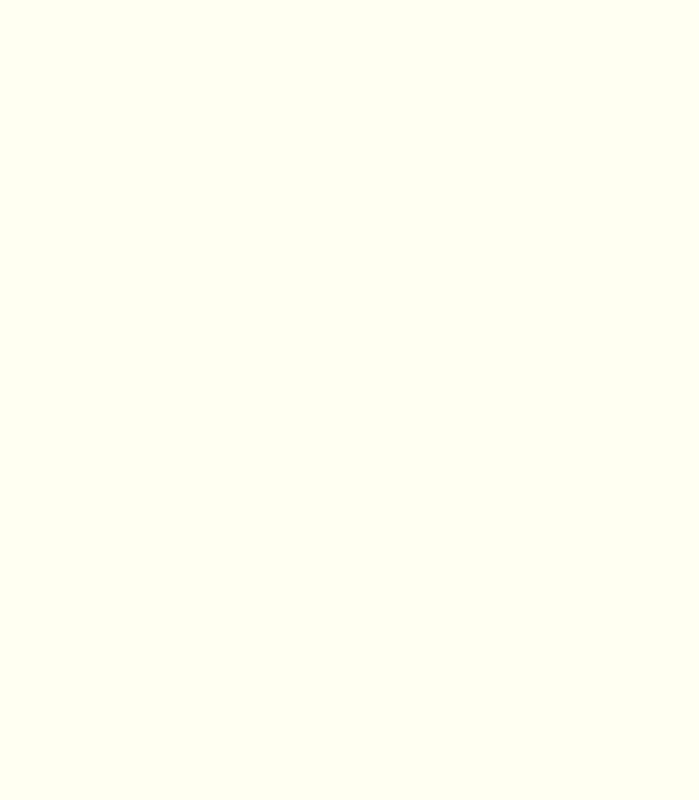
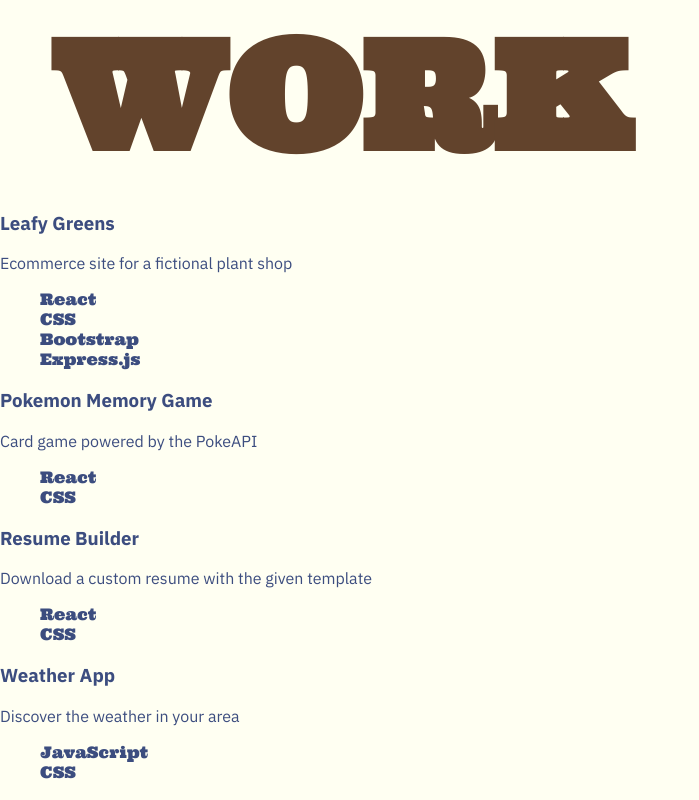
Before and after one commit to huntkay1/portfolio, a React (Vite) app: page /work in a window 1280 px wide. Shown: the whole page, without its empty margins (0-699 px from the left). Built offline with nearby package versions, Linux system fonts and the light colour scheme.

Commit message:
Add work page content
Created data array for work page content.
Started adding the content to the UI.

```diff
--- a/src/components/App.jsx
+++ b/src/components/App.jsx
@@ -16,7 +16,7 @@ function App() {
       <nav>
         <ul>
           <li className='navlink'>
-          <NavLink to='/'>WORK</NavLink>
+          <NavLink to='/work'>WORK</NavLink>
           </li>
           <li className='navlink'>
           <NavLink to='/about'>ABOUT</NavLink>
--- a/src/components/Work.jsx
+++ b/src/components/Work.jsx
@@ -1,7 +1,57 @@
+import '../styles/Work.css'
+
 function Work() {
+    const workData = [
+        {
+            name: 'Leafy Greens',
+            description: 'Ecommerce site for a fictional plant shop',
+            tech: ['React', 'CSS', 'Bootstrap', 'Express.js'],
+            website: '',
+            github: '',
+            img: ''
+        },
+        {
+            name: 'Pokemon Memory Game',
+            description: 'Card game powered by the PokeAPI',
+            tech: ['React', 'CSS'],
+            website: '',
+            github: '',
+            img: ''
+        },
+        {
+            name: 'Resume Builder',
+            description: 'Download a custom resume with the given template',
+            tech: ['React', 'CSS'],
+            website: '',
+            github: '',
+            img: ''
+        },
+        {
+            name: 'Weather App',
+            description: 'Discover the weather in your area',
+            tech: ['JavaScript', 'CSS'],
+            website: '',
+            github: '',
+            img: ''
+        }
+    ]
     return(
-        <>
-        </>
+        <div>
+            <h2 className='page-header'>WORK</h2>
+            <div className='work-container'>
+                {workData.map((item, index) =>
+                    <div key={index} className='card'>
+                        <h3>{item.name}</h3>
+                        <p>{item.description}</p>
+                        <ul className='tech-list'>
+                            {item.tech.map((tech, index) =>
+                                <li key={index}>{tech}</li>
+                            )}
+                        </ul>
+                    </div>
+                )}
+            </div>
+        </div>
     )
 }
 
--- /dev/null
+++ b/src/styles/Work.css
@@ -0,0 +1,6 @@
+.page-header {
+    color: var(--BROWN-COLOR);
+    font-size: 150px;
+    padding-left: 50px;
+
+}
--- a/src/styles/index.css
+++ b/src/styles/index.css
@@ -3,7 +3,9 @@
 :root {
     --ACCENT-FONT: 'Ultra', serif;
     --MAIN-FONT: 'IBM Plex Sans', serif;
-    --BLUE-COLOR: #013D80;
+    /* --BLUE-COLOR: #013D80; */
+    --BLUE-COLOR: #3C4D7F;
+    --BROWN-COLOR: #62432C;
 }
 
 body {
@@ -29,8 +31,6 @@ h2, li {
 
 li {
     list-style-type: none;
-    padding: 0;
-    margin: 0;
 }
 
 a {
```
